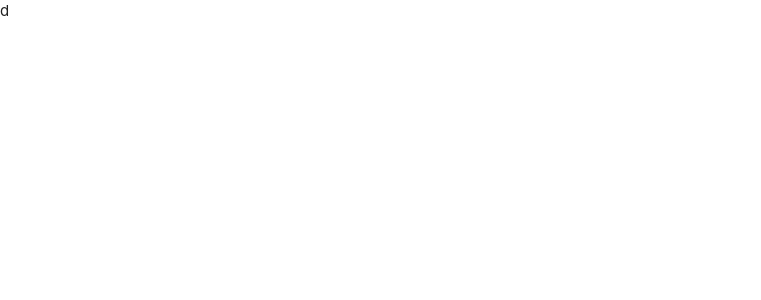
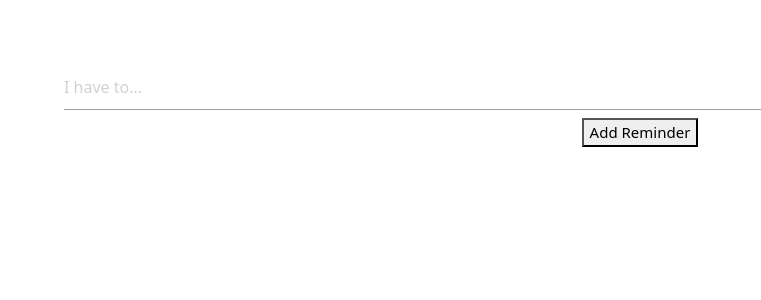
Before and after one commit to binyaalex/DI_bootcamp, a React (Create React App) app in the folder week9/day5/reminder-app/: page / in a window 1280 px wide. Shown: the top 300 px of the page, without its empty margins (0-761 px from the left). Built offline with nearby package versions, Linux system fonts and the light colour scheme.

Commit message:
add input and button

```diff
--- a/week9/day5/reminder-app/package.json
+++ b/week9/day5/reminder-app/package.json
@@ -6,7 +6,9 @@
     "@testing-library/jest-dom": "^5.15.1",
     "@testing-library/react": "^11.2.7",
     "@testing-library/user-event": "^12.8.3",
+    "bootstrap": "^5.1.3",
     "react": "^17.0.2",
+    "react-bootstrap": "^2.1.0",
     "react-dom": "^17.0.2",
     "react-redux": "^7.2.6",
     "react-scripts": "4.0.3",
--- a/week9/day5/reminder-app/src/App.css
+++ b/week9/day5/reminder-app/src/App.css
@@ -36,3 +36,38 @@
     transform: rotate(360deg);
   }
 }
+
+.App {
+  padding: 5%;
+  display: flex;
+  flex-direction: column;
+  align-items: center;
+}
+
+.title {
+  text-align: center;
+  font-size: 26px;
+}
+
+input {
+  margin: 5px;
+}
+
+.reminder-form {
+  padding: 5px;
+}
+
+.list-item {
+  display: inline-block;
+}
+
+.delete-button {
+  padding-left: 5px;
+  float: right;
+  cursor: pointer;
+
+}
+
+.btn-danger{
+  margin-top: 10px !important;
+}
--- a/week9/day5/reminder-app/src/App.js
+++ b/week9/day5/reminder-app/src/App.js
@@ -1,11 +1,16 @@
 import './App.css';
+import React from 'react';
 
-function App() {
-  return (
-    <>
-    d
-    </>
-  );
+class App extends React.Component {
+  render() {
+    return (
+      <div className='App'>
+        <input type='text' placeholder='I have to...' />
+        <button>Add Reminder</button>
+      </div>
+    );
+  }
+
 }
 
 export default App;
--- a/week9/day5/reminder-app/src/index.js
+++ b/week9/day5/reminder-app/src/index.js
@@ -6,6 +6,8 @@ import reportWebVitals from './reportWebVitals';
 // import {createStore} from 'redux';
 // import {Provider} from 'react-redux';
 // import {reducer} from './redux/reducers';
+import 'bootstrap/dist/css/bootstrap.min.css';
+
 
 // const store = createStore(reducer);
 
```
Also changed, not shown: 1 other file (tests, documents, lock files or other folders).
